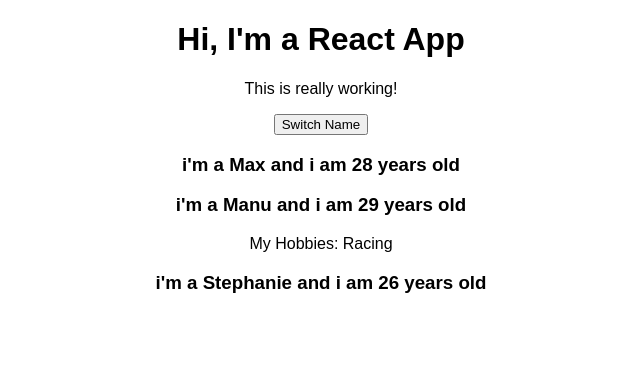
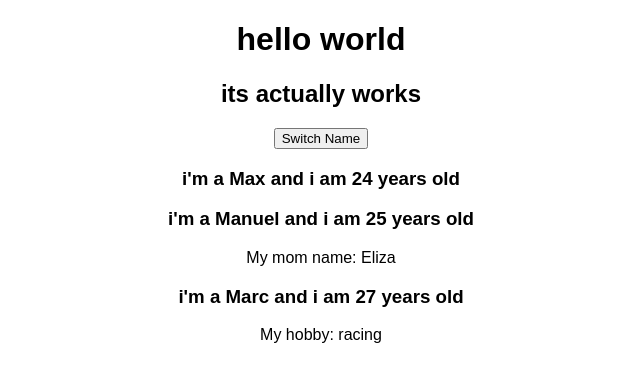
Before and after one commit to DawidKurkiewicz/react-refresh, a React (Create React App) app: page / in a window 1280 px wide. Shown: the top 382 px of the page, without its empty margins (319-959 px from the left). Built offline with nearby package versions, Linux system fonts and the light colour scheme.

Commit message:
passing method references between components

```diff
--- a/src/App.js
+++ b/src/App.js
@@ -3,91 +3,96 @@ import './App.css';
 import Person from './Person'
 
 
-const app = props => {
-  const [personsState, setPersonsState] = useState({
+
+
+class App extends Component {
+  state = {
     persons: [
-      { name: 'Max', age: 28 },
-      { name: 'Manu', age: 29 },
-      { name: 'Stephanie', age: 26 }
+      {
+        name: "Max", age:24
+      },
+      {
+        name: "Manuel", age:25
+      },
+      {
+        name: "Marc", age:27
+      }
     ]
-  });
-  const switchNameHandler = () => {
-    setPersonsState({
+  }
+  switchNameHandler = (newName) => {
+this.setState({
    persons: [
-        { name: 'Maximilian', age: 28 },
-        { name: 'Manu', age: 29 },
-        { name: 'Stephanie', age: 27 }
+    {
+      name: newName, age:25
+    },
+    {
+      name: "Manuel", age:25
+    },
+    {
+      name: "Marc", age:27
+    }
   ]
-    });
-  };
-
+})
+}
+  render() {
     return (
       <div className="App">
-      <h1>Hi, I'm a React App</h1>
-      <p>This is really working!</p>
-      <button onClick={switchNameHandler}>Switch Name</button>
-      <Person
-        name={personsState.persons[0].name}
-        age={personsState.persons[0].age}
-      />
-      <Person
-        name={personsState.persons[1].name}
-        age={personsState.persons[1].age}
-      >
-        My Hobbies: Racing
+       <h1>hello world</h1>
+       <h2>its actually works</h2>
+       <button onClick={this.switchNameHandler.bind(this, "Jerry")}>Switch Name</button>
+       <Person name={this.state.persons[0].name} age={this.state.persons[0].age}/>
+       <Person name={this.state.persons[1].name} age={this.state.persons[1].age}
+       click={this.switchNameHandler.bind(this, "Mike")}> My mom name: Eliza</Person>
+       <Person name={this.state.persons[2].name} age={this.state.persons[2].age}> My hobby: racing
        </Person>
-      <Person
-        name={personsState.persons[2].name}
-        age={personsState.persons[2].age}
-      />
       </div>
     );
-};
+  }
+}
 
-export default app;
+export default App;
 
 
-// class App extends Component {
-//   state = {
+
+// const app = props => {
+//   const [personsState, setPersonsState] = useState({
 //     persons: [
-//       {
-//         name: "Max", age:24
-//       },
-//       {
-//         name: "Manuel", age:25
-//       },
-//       {
-//         name: "Marc", age:27
-//       }
+//       { name: 'Max', age: 28 },
+//       { name: 'Manu', age: 29 },
+//       { name: 'Stephanie', age: 26 }
 //     ]
-//   }
-//   switchNameHandler = () => {
-// this.setState({
-//    persons: [
-//     {
-//       name: "Maxymilian", age:25
-//     },
-//     {
-//       name: "Manuel", age:25
-//     },
-//     {
-//       name: "Marc", age:27
-//     }
-//   ]
-// })
-// }
-//   render() {
-//     return (
-//       <div className="App">
-//        <h1>hello world</h1>
-//        <h2>its actually works</h2>
-//        <button onClick={this.switchNameHandler}>Switch Name</button>
-//        <Person name={this.state.persons[0].name} age={this.state.persons[0].age}/>
-//        <Person name={this.state.persons[1].name} age={this.state.persons[1].age}> My mom name: Eliza</Person>
-//        <Person name={this.state.persons[2].name} age={this.state.persons[2].age}> My hobby: racing </Person>
-//       </div>
-//     );
-//   }
-// }
+//   });
+//   const switchNameHandler = () => {
+//     setPersonsState({
+//       persons: [
+//         { name: 'Maximilian', age: 28 },
+//         { name: 'Manu', age: 29 },
+//         { name: 'Stephanie', age: 27 }
+//       ]
+//     });
+//   };
 
-// export default App;
+//   return (
+//     <div className="App">
+//       <h1>Hi, I'm a React App</h1>
+//       <p>This is really working!</p>
+//       <button onClick={switchNameHandler}>Switch Name</button>
+//       <Person
+//         name={personsState.persons[0].name}
+//         age={personsState.persons[0].age}
+//       />
+//       <Person
+//         name={personsState.persons[1].name}
+//         age={personsState.persons[1].age}
+//       >
+//         My Hobbies: Racing
+//       </Person>
+//       <Person
+//         name={personsState.persons[2].name}
+//         age={personsState.persons[2].age}
+//       />
+//     </div>
+//   );
+// };
+
+// export default app;
--- a/src/Person.js
+++ b/src/Person.js
@@ -3,7 +3,7 @@ import React from 'react'
 const person = (props) =>{
     return (
     <div>
-    <h3>i'm a {props.name} and i am {props.age} years old</h3>
+    <h3 onClick={props.click}>i'm a {props.name} and i am {props.age} years old</h3>
     <p>{props.children}</p>
     </div>
     )
```
Lines whose indentation alone changed are shown as unchanged.
